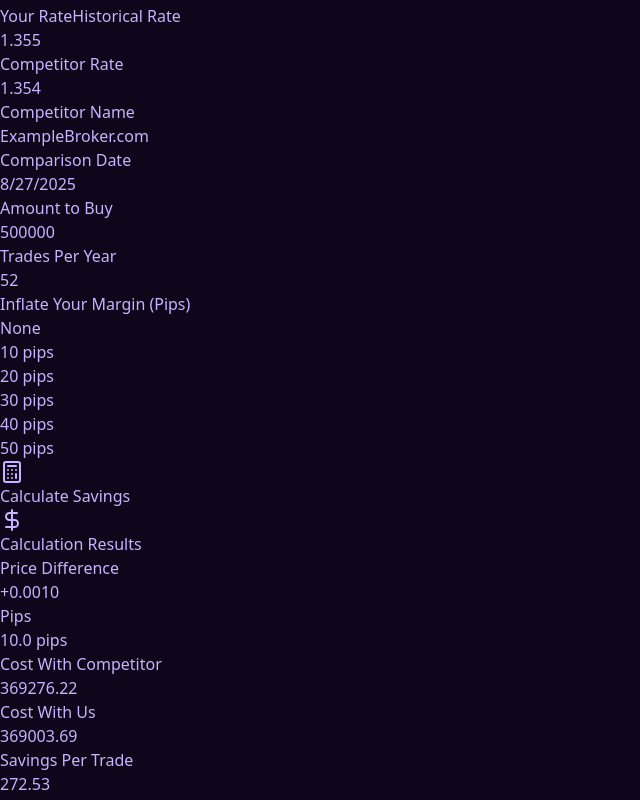
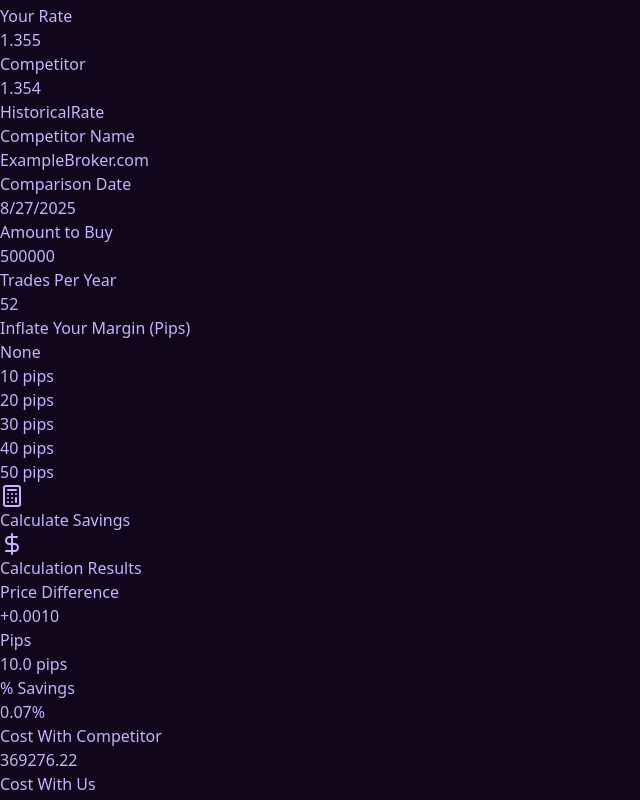
Before and after one commit to guvnerguvvymcguv/fx-rate-calculator, a React (Vite) app in the folder Desktop/broker-pitch-calc/fx-calculator/: page / in a window 1280 px wide. Shown: the part 380-1180 px from the top of the page, without its empty margins (0-640 px from the left). Built offline with nearby package versions, Linux system fonts and the light colour scheme.

Commit message:
Compact mock calculator layout to reduce vertical height

```diff
--- a/Desktop/broker-pitch-calc/fx-calculator/src/components/ui/MockCalculator.tsx
+++ b/Desktop/broker-pitch-calc/fx-calculator/src/components/ui/MockCalculator.tsx
@@ -8,7 +8,7 @@ export function MockCalculator() {
 
   return (
     <Card className="bg-white/10 backdrop-blur-md border-white/20 rounded-xl shadow-xl max-w-lg mx-auto" style={{ color: '#C7B3FF' }}>
-      <CardHeader className="text-center pb-4">
+      <CardHeader className="text-center pb-3">
         <div className="flex items-center justify-center gap-2 mb-2">
           <TrendingUp className="h-6 w-6 text-purple-400" />
           <CardTitle className="text-lg font-bold bg-gradient-to-r from-purple-300 to-blue-300 bg-clip-text text-transparent">
@@ -20,7 +20,7 @@ export function MockCalculator() {
         </CardDescription>
       </CardHeader>
 
-      <CardContent className="space-y-4">
+      <CardContent className="space-y-3">
         {/* Currency Pair */}
         <div className="space-y-1">
           <Label className="text-xs text-purple-200">Currency Pair</Label>
@@ -30,75 +30,76 @@ export function MockCalculator() {
         </div>
 
         {/* Live Rate Display */}
-        <div className="p-3 bg-white/5 rounded-lg border border-white/20">
+        <div className="p-2 bg-white/5 rounded-lg border border-white/20">
           <div className="flex items-center gap-2 mb-1">
             <TrendingUp className="h-4 w-4 text-green-400" />
             <Label className="text-xs text-purple-200">Live Market Rate: GBP/USD</Label>
           </div>
-          <div className="text-lg font-bold text-green-400">
+          <div className="text-base font-bold text-green-400">
             1.3556
           </div>
         </div>
 
-        {/* Your Rate */}
+        {/* Your Rate, Competitor Rate, Historical Rate Button - Row 1 */}
+        <div className="grid grid-cols-3 gap-2">
           <div className="space-y-1">
-          <div className="flex items-center justify-between">
             <Label className="text-xs text-purple-200">Your Rate</Label>
+            <div className="bg-white/10 border-white/20 text-purple-100 p-1.5 rounded-lg text-sm">
+              1.355
+            </div>
+          </div>
+          <div className="space-y-1">
+            <Label className="text-xs text-purple-200">Competitor</Label>
+            <div className="bg-white/10 border-white/20 text-purple-100 p-1.5 rounded-lg text-sm">
+              1.354
+            </div>
+          </div>
+          <div className="space-y-1">
+            <Label className="text-xs text-purple-200">Historical</Label>
             <Button
               variant="outline"
               size="sm"
-              className="border-white/20 text-purple-200 hover:bg-white/10 text-xs h-6 px-2"
+              className="border-white/20 text-purple-200 hover:bg-white/10 text-xs h-8 w-full px-1"
             >
-              Historical Rate
+              Rate
             </Button>
-          </div>
-          <div className="bg-white/10 border-white/20 text-purple-100 p-2 rounded-lg text-sm">
-            1.355
           </div>
         </div>
 
-        {/* Competitor Rate */}
+        {/* Competitor Name and Comparison Date - Row 2 */}
+        <div className="grid grid-cols-2 gap-2">
           <div className="space-y-1">
-          <Label className="text-xs text-purple-200">Competitor Rate</Label>
-          <div className="bg-white/10 border-white/20 text-purple-100 p-2 rounded-lg text-sm">
-            1.354
+            <Label className="text-xs text-purple-200">Competitor Name</Label>
+            <div className="bg-white/10 border-white/20 text-purple-100 p-1.5 rounded-lg text-sm">
+              ExampleBroker.com
+            </div>
+          </div>
+          <div className="space-y-1">
+            <Label className="text-xs text-purple-200">Comparison Date</Label>
+            <div className="bg-white/5 border-white/20 text-purple-100 p-1.5 rounded-lg text-sm">
+              {today}
+            </div>
           </div>
         </div>
 
-        {/* Competitor Name */}
-        <div className="space-y-1">
-          <Label className="text-xs text-purple-200">Competitor Name</Label>
-          <div className="bg-white/10 border-white/20 text-purple-100 p-2 rounded-lg text-sm">
-            ExampleBroker.com
-          </div>
-        </div>
-
-        {/* Comparison Date */}
-        <div className="space-y-1">
-          <Label className="text-xs text-purple-200">Comparison Date</Label>
-          <div className="bg-white/5 border-white/20 text-purple-100 p-2 rounded-lg text-sm">
-            {today}
-          </div>
-        </div>
-
-        {/* Amount to Buy */}
+        {/* Amount to Buy and Trades Per Year - Row 3 */}
+        <div className="grid grid-cols-2 gap-2">
           <div className="space-y-1">
             <Label className="text-xs text-purple-200">Amount to Buy</Label>
-          <div className="bg-white/10 border-white/20 text-purple-100 p-2 rounded-lg text-sm">
+            <div className="bg-white/10 border-white/20 text-purple-100 p-1.5 rounded-lg text-sm">
               500000
             </div>
           </div>
-
-        {/* Trades Per Year */}
           <div className="space-y-1">
             <Label className="text-xs text-purple-200">Trades Per Year</Label>
-          <div className="bg-white/10 border-white/20 text-purple-100 p-2 rounded-lg text-sm">
+            <div className="bg-white/10 border-white/20 text-purple-100 p-1.5 rounded-lg text-sm">
               52
+            </div>
           </div>
         </div>
 
         {/* Pip Selection */}
-        <div className="p-3 bg-white/5 rounded-lg border border-white/20">
+        <div className="p-2 bg-white/5 rounded-lg border border-white/20">
           <Label className="text-xs text-purple-200 mb-2 block">
             Inflate Your Margin (Pips)
           </Label>
@@ -128,47 +129,52 @@ export function MockCalculator() {
           Calculate Savings
         </Button>
 
-        {/* Results Display */}
-        <div className="p-4 bg-gradient-to-r from-purple-600/20 to-blue-600/20 rounded-lg border border-purple-400/30">
-          <h3 className="text-sm font-semibold text-purple-200 mb-3 flex items-center gap-2">
+        {/* Results Display - Compact Layout */}
+        <div className="p-3 bg-gradient-to-r from-purple-600/20 to-blue-600/20 rounded-lg border border-purple-400/30">
+          <h3 className="text-sm font-semibold text-purple-200 mb-2 flex items-center gap-2">
             <DollarSign className="h-4 w-4" />
             Calculation Results
           </h3>
 
-          <div className="grid grid-cols-2 gap-3">
+          <div className="space-y-2">
+            {/* Row 1: Price Difference, Pips, Percentage Savings */}
+            <div className="grid grid-cols-3 gap-2">
               <div className="space-y-1">
                 <p className="text-xs text-purple-300">Price Difference</p>
                 <p className="text-sm font-bold text-purple-100">+0.0010</p>
               </div>
-
               <div className="space-y-1">
                 <p className="text-xs text-purple-300">Pips</p>
                 <p className="text-sm font-bold text-purple-100">10.0 pips</p>
               </div>
+              <div className="space-y-1">
+                <p className="text-xs text-purple-300">% Savings</p>
+                <p className="text-sm font-bold text-green-400">0.07%</p>
+              </div>
+            </div>
 
+            {/* Row 2: Cost With Competitor, Cost With Us */}
+            <div className="grid grid-cols-2 gap-2">
               <div className="space-y-1">
                 <p className="text-xs text-purple-300">Cost With Competitor</p>
                 <p className="text-sm font-bold text-red-400">369276.22</p>
               </div>
-
               <div className="space-y-1">
                 <p className="text-xs text-purple-300">Cost With Us</p>
                 <p className="text-sm font-bold text-green-400">369003.69</p>
               </div>
+            </div>
 
+            {/* Row 3: Savings Per Trade, Annual Savings */}
+            <div className="grid grid-cols-2 gap-2">
               <div className="space-y-1">
                 <p className="text-xs text-purple-300">Savings Per Trade</p>
                 <p className="text-sm font-bold text-green-400">272.53</p>
               </div>
-
               <div className="space-y-1">
                 <p className="text-xs text-purple-300">Annual Savings</p>
-              <p className="text-lg font-bold text-green-400">14171.49</p>
+                <p className="text-base font-bold text-green-400">14171.49</p>
               </div>
-
-            <div className="space-y-1 col-span-2">
-              <p className="text-xs text-purple-300">Percentage Savings</p>
-              <p className="text-sm font-bold text-green-400">0.07%</p>
             </div>
           </div>
         </div>
```
Lines whose indentation alone changed are shown as unchanged.
